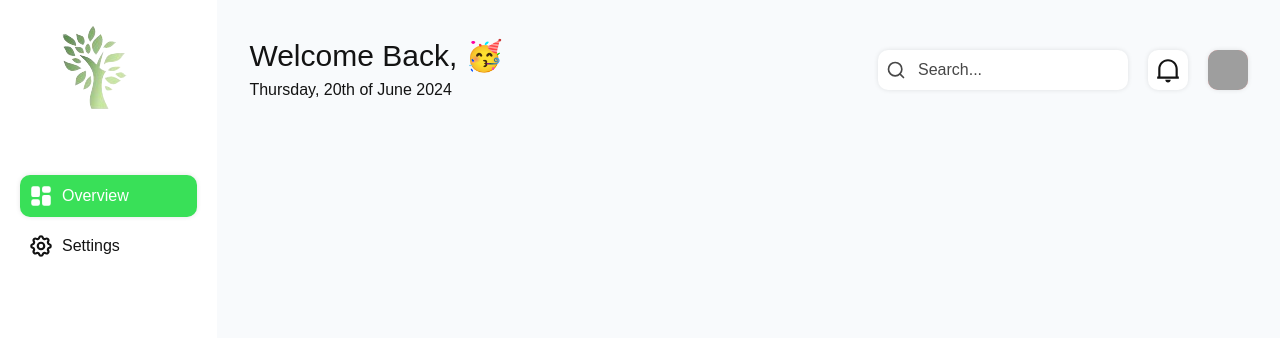
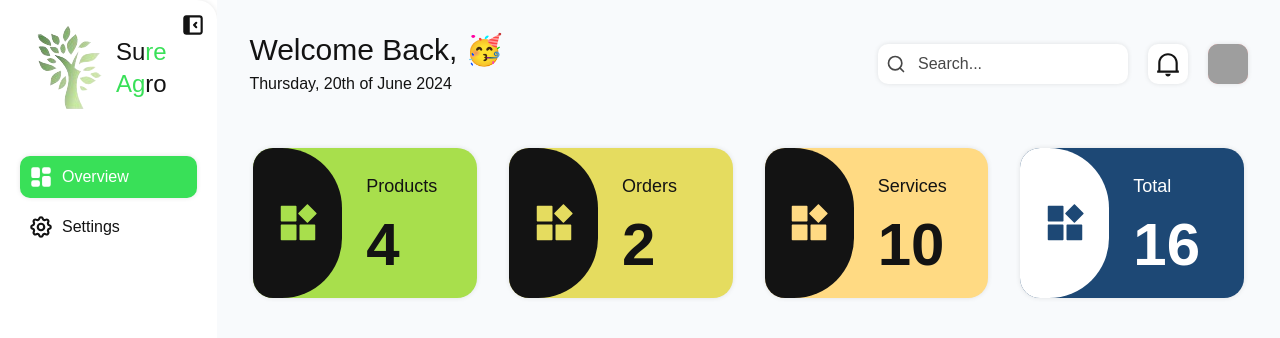
Before and after one commit to Tinalexman/sure-agro, a Next.js app: page /dashboard/overview in a window 1280 px wide. Shown: the top 338 px of the page. Built offline with nearby package versions, Linux system fonts and the light colour scheme; grey boxes are pictures that could not be loaded; a web font is replaced by a local one.

Commit message:
Started work on the overview page

```diff
--- a/src/app/dashboard/layout.tsx
+++ b/src/app/dashboard/layout.tsx
@@ -46,7 +46,7 @@ const DashboardLayout: FC<iDashboardLayout> = ({ children }) => {
             />
           </div>
         </div>
-        <div className="">{children}</div>
+        {children}
       </div>
     </div>
   );
--- a/src/app/globals.css
+++ b/src/app/globals.css
@@ -15,3 +15,21 @@ body {
 input {
   @apply bg-white dark:bg-monokai rounded-[10px] pl-10 pr-4 focus:outline-none h-10 text-[16px]  font-medium placeholder:text-contrast-base text-monokai dark:text-white shadow-custom-black dark:shadow-custom-white;
 }
+
+
+.scrollbar-custom {
+  scrollbar-width: none;
+  scrollbar-color: transparent transparent;
+}
+
+.scrollbar-custom::-webkit-scrollbar {
+  width: 0px;
+}
+
+.scrollbar-custom::-webkit-scrollbar-thumb {
+  border-radius: 0px;
+}
+
+.scrollbar-custom::-webkit-scrollbar-track {
+  background-color: transparent;
+}
--- a/src/components/dashboard/DashboardNavigation.tsx
+++ b/src/components/dashboard/DashboardNavigation.tsx
@@ -8,6 +8,8 @@ import {
   TbLayoutDashboardFilled,
   TbSettings,
   TbSettingsFilled,
+  TbLayoutSidebarLeftCollapseFilled,
+  TbLayoutSidebarRightCollapseFilled,
 } from "react-icons/tb";
 
 import { useDashboardData } from "@/src/stores/dashboardStore";
@@ -50,10 +52,45 @@ const DashboardNavigation = () => {
 
   return (
     <div
-      className={`w-[20%] h-[100vh] flex flex-col gap-10 items-start px-5 dark:shadow-custom-white shadow-custom-black bg-white dark:bg-monokai`}
+      className={`${
+        expanded
+          ? "w-[20%] px-5 rounded-tr-[20px] rounded-br-[20px]"
+          : "w-[70px] px-3 rounded-tr-[10px] rounded-br-[10px]"
+      } h-[100vh] overflow-hidden pt-5 duration-300 transition-all ease-in flex flex-col gap-10 items-start dark:shadow-custom-white shadow-custom-black bg-white dark:bg-monokai`}
     >
-      <Image src={Logo} alt="logo" />
-      <div className={`flex flex-col w-full gap-2`}>
+      <div className="relative w-full flex items-center">
+        <Image
+          src={Logo}
+          alt="logo"
+          className={`${
+            expanded ? "scale-100" : "scale-0"
+          } w-[96px] h-auto object-cover duration-300 transition-all ease-out`}
+        />
+        <h1 className={`text-2xl ${expanded ? "translate-x-0 scale-100" : "translate-x-40 scale-75"} text-monokai dark:text-white duration-500 transition-all ease-out`}>
+          Su
+          <span className="text-primary">re Ag</span>
+          ro
+        </h1>
+        <div
+          onClick={() => setExpanded(!expanded)}
+          className={`cursor-pointer absolute ${
+            expanded ? "left-[90%]" : "left-3"
+          } -top-2 duration-300 transition-all ease-out`}
+        >
+          {expanded ? (
+            <TbLayoutSidebarLeftCollapseFilled
+              size={"26px"}
+              className="text-monokai dark:text-white"
+            />
+          ) : (
+            <TbLayoutSidebarRightCollapseFilled
+              size={"26px"}
+              className="text-monokai dark:text-white"
+            />
+          )}
+        </div>
+      </div>
+      <div className={`flex flex-col w-full  gap-2 `}>
         {navs.map((navItem: iNavigationItem, i: number) => {
           return (
             <div
@@ -68,12 +105,20 @@ const DashboardNavigation = () => {
                   : "text-monokai dark:text-white"
               } hover:text-white hover:scale-105 scale-100 transition-all ease-out duration-200`}
             >
-              {currentPage === i ? navItem.active : navItem.inactive}
-              <p
-                className={`text-monkai dark:text-white hover:text-white text-md`}
+              <div style={{ fontSize: "26px" }}>
+                {currentPage === i && navItem.active}
+                {currentPage !== i && navItem.inactive}
+              </div>
+              <h2
+                style={{
+                  transitionDelay: `${i + 3}00ms`,
+                }}
+                className={`whitespace-pre text-monkai dark:text-white hover:text-white text-md duration-500 ${
+                  !expanded && "opacity-0 translate-x-28 overflow-hidden "
+                }`}
               >
                 {navItem.name}
-              </p>
+              </h2>
             </div>
           );
         })}
--- a/src/components/dashboard/overview/Overview.tsx
+++ b/src/components/dashboard/overview/Overview.tsx
@@ -1,15 +1,75 @@
-import React from 'react'
+"use client";
 
-import { convertDate } from '@/src/functions/dateFunctions'
+import React, { useEffect, useState } from "react";
+
+import { useDashboardData } from "@/src/stores/dashboardStore";
+
+import { AiFillProduct } from "react-icons/ai";
+
+interface iOverviewStats {
+  title: string;
+  value: number;
+  color: string;
+  icon: any;
+}
 
 const Overview = () => {
+  const stats: iOverviewStats[] = [
+    {
+      title: "Products",
+      value: 4,
+      color: "#A8DF4C",
+      icon: <AiFillProduct size={"48px"} className="text-primary-shade-1" />,
+    },
+    {
+      title: "Orders",
+      value: 2,
+      color: "#E5DC5F",
+      icon: <AiFillProduct size={"48px"} className="text-primary-shade-2" />,
+    },
+    {
+      title: "Services",
+      value: 10,
+      color: "#FFDA83",
+      icon: <AiFillProduct size={"48px"} className="text-primary-shade-3" />,
+    },
+    {
+      title: "Total",
+      value: 16,
+      color: "#1D4875",
+      icon: <AiFillProduct size={"48px"} className="text-secondary" />,
+    },
+  ];
+
+  useEffect(() => {
+    useDashboardData.setState({ page: 0 });
+  }, []);
+
   return (
-    <div className='flex flex-col '>
+    <div className="w-full h-full flex flex-col gap-8 scrollbar-custom overflow-y-scroll">
+      <div className="grid grid-cols-4 gap-8 w-full pt-10 px-1">
+        {stats.map((stat, index) => {
+          return (
+            <div
+              style={{
+                backgroundColor: stat.color,
+              }}
+              className={`w-full h-[150px] flex justify-start items-center gap-2 shadow-custom-black rounded-[20px] overflow-hidden`}
+              key={index}
+            >
+              <div className={`w-[180px] h-full rounded-tr-[60px] rounded-br-[60px] ${index === 3 ? "bg-white" : "bg-monokai"} flex justify-center items-center`}>
+                {stat.icon}
+              </div>
+              <div className="w-full h-full p-4 flex flex-col justify-around">
+                <h4 className={`text-lg ${index === 3 ? "text-white" : "text-monokai"}`}>{stat.title}</h4>
+                <h2 className={`text-6xl ${index === 3 ? "text-white" : "text-monokai"} font-bold`}>{stat.value}</h2>
+              </div>
+            </div>
+          );
+        })}
+      </div>
+    </div>
+  );
+};
 
-
-
-    </div>
-  )
-}
-
-export default Overview
+export default Overview;
--- a/src/components/dashboard/settings/Settings.tsx
+++ b/src/components/dashboard/settings/Settings.tsx
@@ -1,9 +1,15 @@
-import React from 'react'
+"use client";
+
+import React, { useEffect, useState } from "react";
+
+import { useDashboardData } from "@/src/stores/dashboardStore";
 
 const Settings = () => {
-  return (
-    <div>Settings</div>
-  )
-}
+  useEffect(() => {
+    useDashboardData.setState({ page: 1 });
+  }, []);
 
-export default Settings
+  return <div>Settings</div>;
+};
+
+export default Settings;
--- a/tailwind.config.ts
+++ b/tailwind.config.ts
@@ -16,6 +16,9 @@ const config: Config = {
       colors: {
         primary: "#39E058",
         "primary-80": "rgba(65, 240, 100, 1)",
+        "primary-shade-1": "#A8DF4C",
+        "primary-shade-2": "#E5DC5F",
+        "primary-shade-3": "#FFDA83",
         secondary: "#1D4875",
         "secondary-80": "rgba(40, 80, 130, 1)",
         tertiary: "#DEF2FF",
```
Also changed, not shown: public/Logo.png, 1 other file (tests, documents, lock files or other folders).
